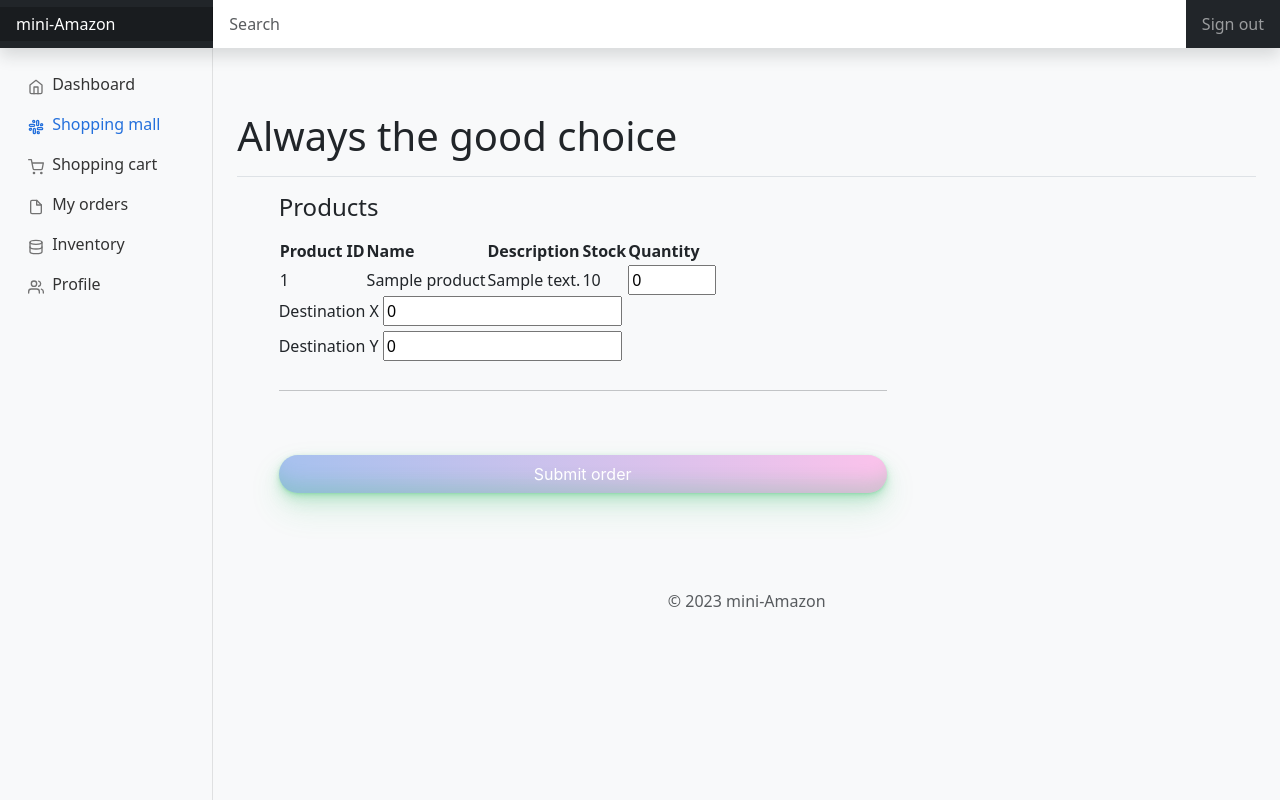
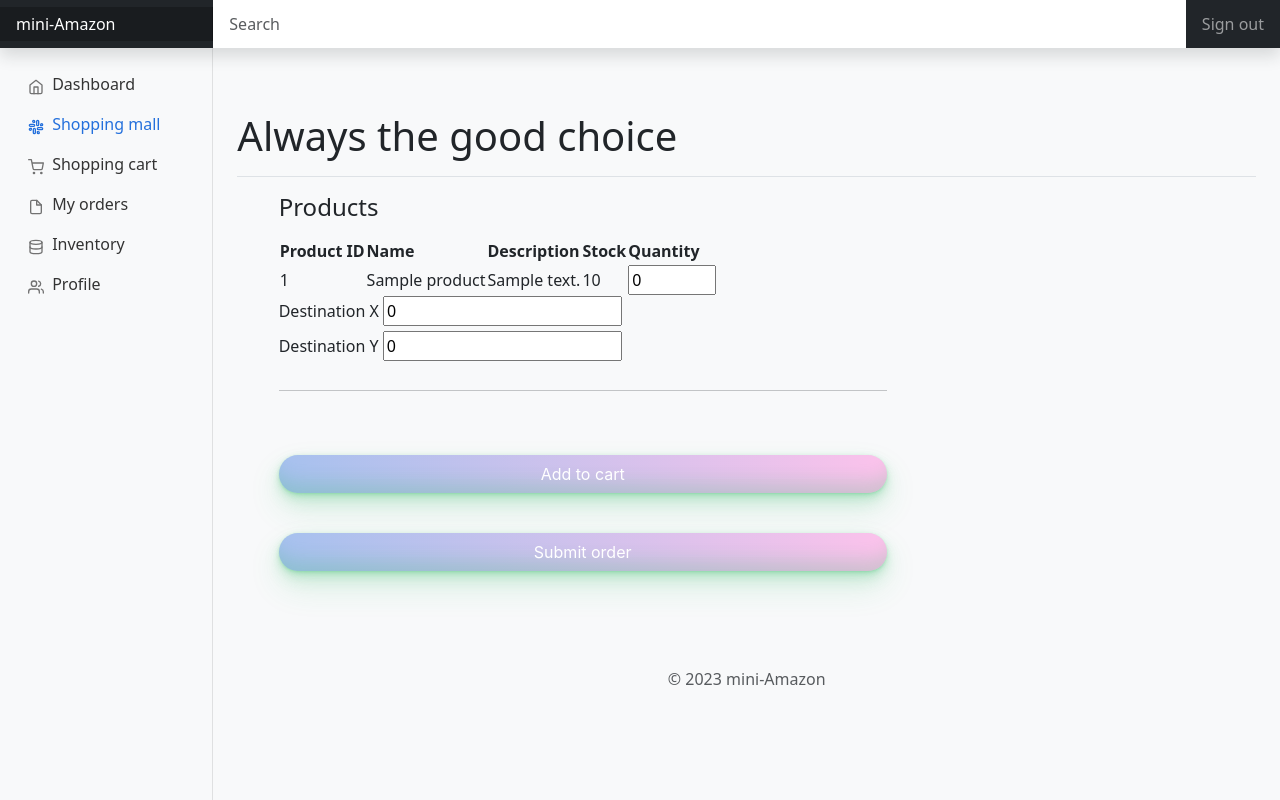
Before and after one commit to WalterJ726/mini-Amazon, a Django app: page /amazonSite/shopping_mall/ in a window 1280 px wide. Run offline with Django 4.2, Linux system fonts and the light colour scheme; a user stored in the database is signed in; tables that the repository leaves empty hold one stand-in row (values such as "Sample post"); some libraries are stand-ins or nearby versions.

Commit message:
add_to_cart_button

```diff
--- a/front-end/miniAmazon/amazonSite/templates/amazonSite/shopping_mall.html
+++ b/front-end/miniAmazon/amazonSite/templates/amazonSite/shopping_mall.html
@@ -189,7 +189,8 @@
           <td><input type="number" name="dest_y" value="0"></td>
         </div>
           <hr class="my-4">
-          <button class="button" type="submit">Submit order</button>
+          <button class="button" type="submit" name="add_to_cart_button">Add to cart</button>
+          <button class="button" type="submit" name="sumbit_order_button">Submit order</button>
         </form>
       </div>
     </div>
```
